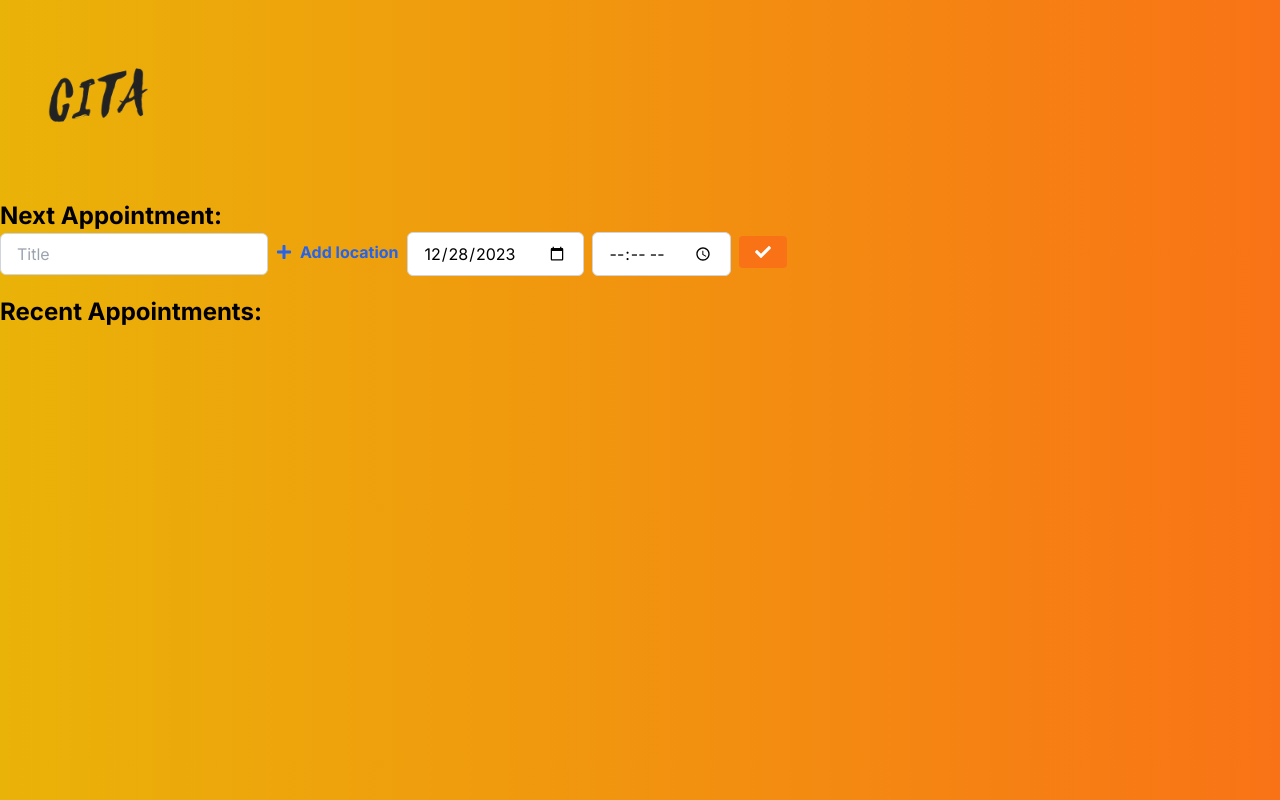
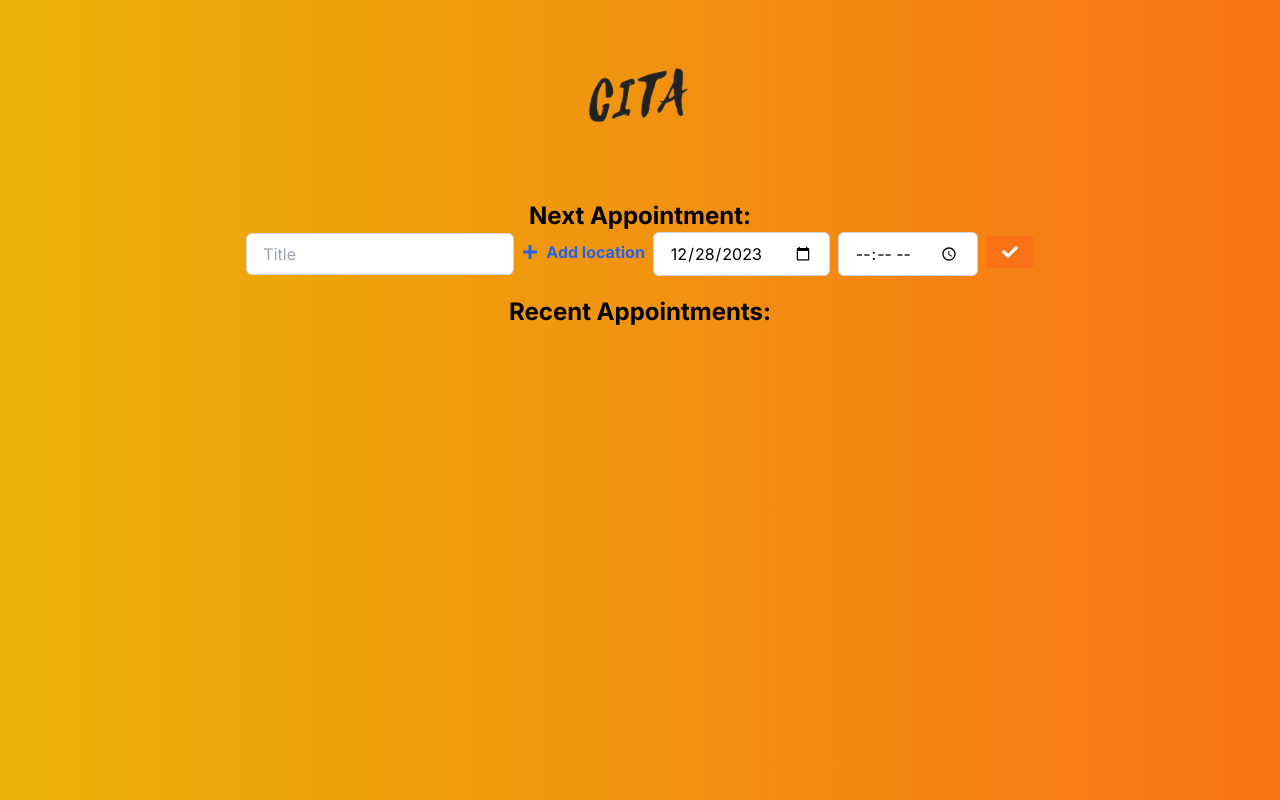
Before and after one commit to chris251190/cita, a Next.js app: page / in a window 1280 px wide. Built offline with nearby package versions, Linux system fonts and the light colour scheme.

Commit message:
Refactor page layout and add styling

```diff
--- a/app/page.tsx
+++ b/app/page.tsx
@@ -94,10 +94,11 @@ export default function Cita() {
   };
 
   return (
-    <main className="bg-gradient-to-r from-yellow-500 to-orange-500 bg-repeat-x bg-cover h-screen">
-      <Image src="/Cita.png" alt="Logo" width={200} height={200} />
-
-      <div>
+    <main className="flex flex-col items-center bg-gradient-to-r from-yellow-500 to-orange-500 bg-repeat-x bg-cover h-screen">
+      <div className="w-full flex justify-center">
+        <Image src="/Cita.png" alt="Logo" width={200} height={200} />
+      </div>
+      <div className="flex flex-col items-center justify-center">
         <h1 className="text-2xl font-bold">Next Appointment:</h1>
         <div>
           <form onSubmit={handleFormSubmit}>
```
